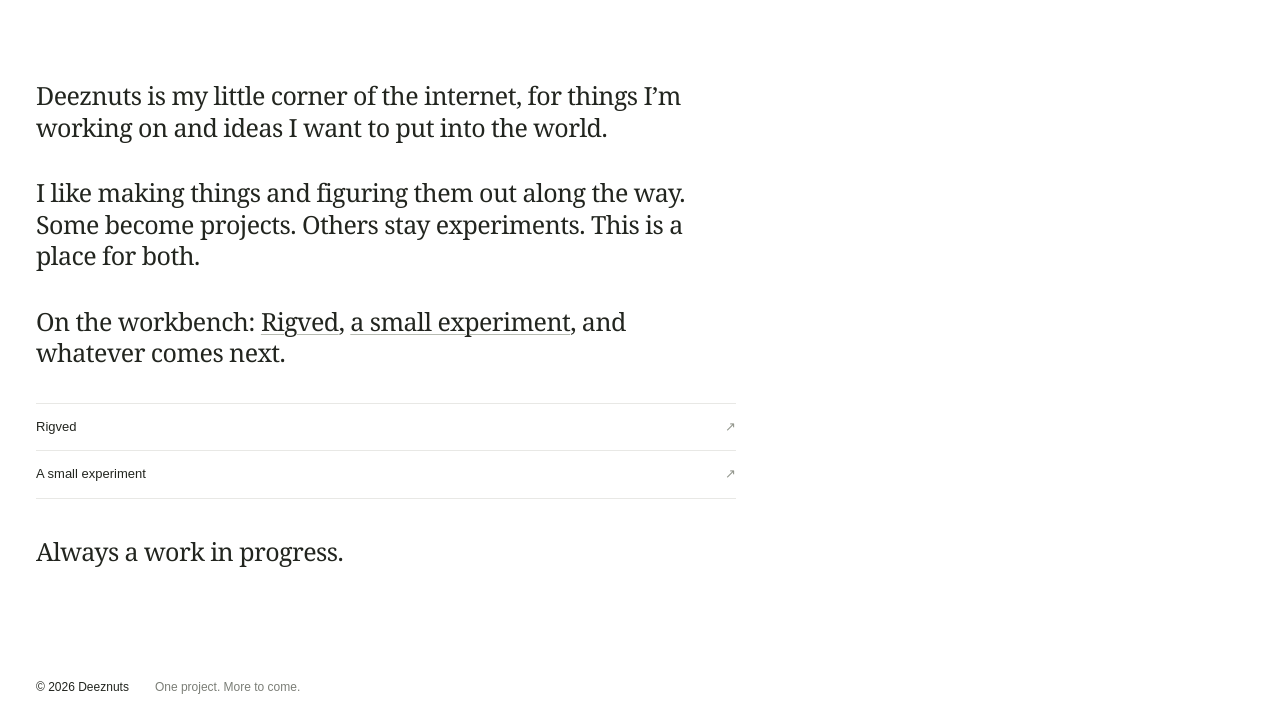
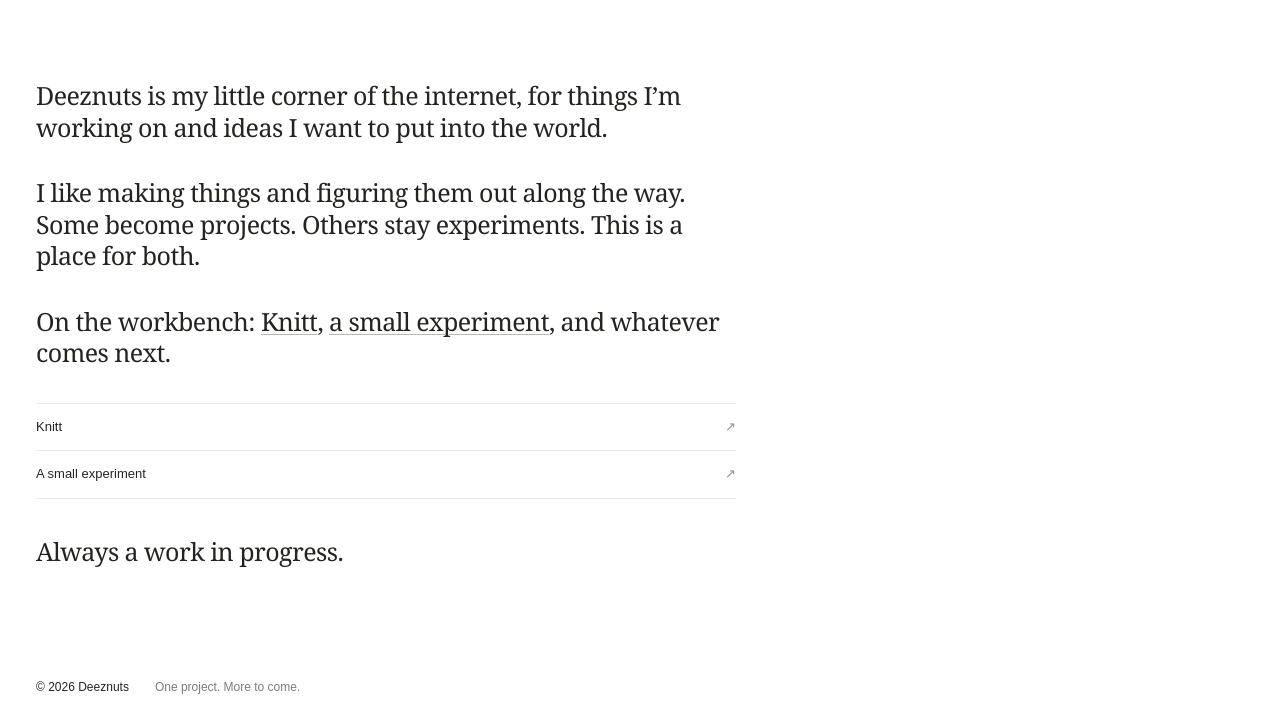
Before and after one commit to darthnihilus01/deeznuts, a plain HTML site: page dist/index.html in a window 1280 px wide. Shown: the part 101-829 px from the top of the page. Drawn offline with Linux system fonts and the light colour scheme.

Commit message:
Correct project name to Knitt

```diff
--- a/dist/index.html
+++ b/dist/index.html
@@ -3,8 +3,8 @@
 <body><header><a class="wordmark" href="#" aria-label="Deeznuts home">dn.</a><nav aria-label="Main navigation"><a href="#projects">Projects</a><a href="#about">About</a></nav></header>
 <main><h1>Deeznuts is my little corner of the internet, for things I’m working on and ideas I want to put into the world.</h1>
 <p id="about">I like making things and figuring them out along the way. Some become projects. Others stay experiments. This is a place for both.</p>
-<p id="projects">On the workbench: <a href="#rigved">Rigved</a>, <a href="#project-two">a small experiment</a>, and whatever comes next.</p>
-<details id="rigved"><summary>Rigved <span>↗</span></summary><div>Shared repository memory for coding agents through MCP, with capture hooks and persistent context.<br><a href="https://github.com/darthnihilus01/shared-agent-memory">View on GitHub ↗</a> <span class="repo-note">(private repository)</span></div></details>
+<p id="projects">On the workbench: <a href="#knitt">Knitt</a>, <a href="#project-two">a small experiment</a>, and whatever comes next.</p>
+<details id="knitt"><summary>Knitt <span>↗</span></summary><div>Shared repository memory for coding agents through MCP, with capture hooks and persistent context.<br><a href="https://github.com/darthnihilus01/shared-agent-memory">View on GitHub ↗</a> <span class="repo-note">(private repository)</span></div></details>
 <details id="project-two"><summary>A small experiment <span>↗</span></summary><div>A placeholder for an idea in progress. Replace this with something you’re exploring.</div></details>
 <p class="closing">Always a work in progress.</p></main>
 <footer><span>© 2026 Deeznuts</span><span>One project. More to come.</span></footer>
```
